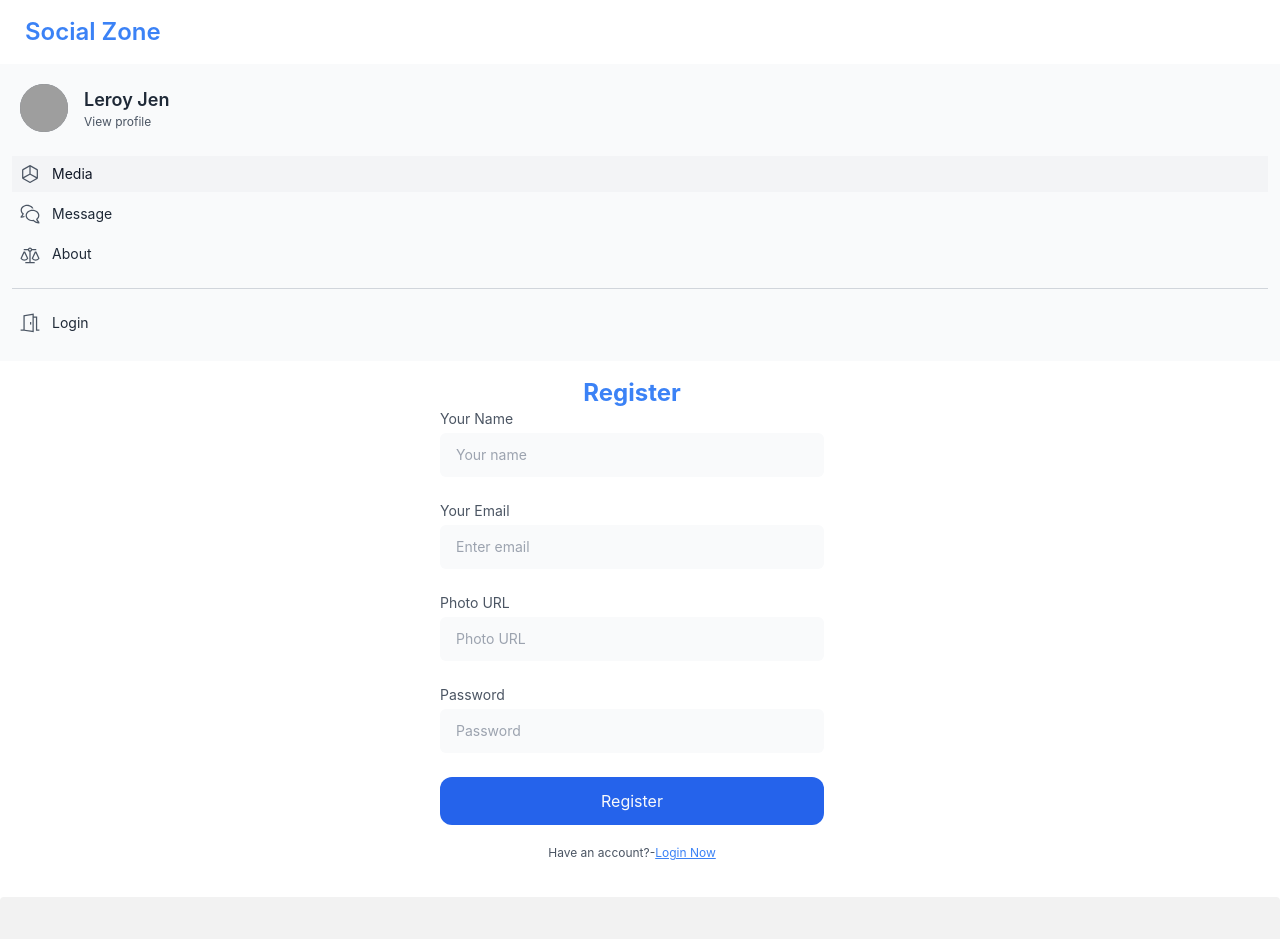
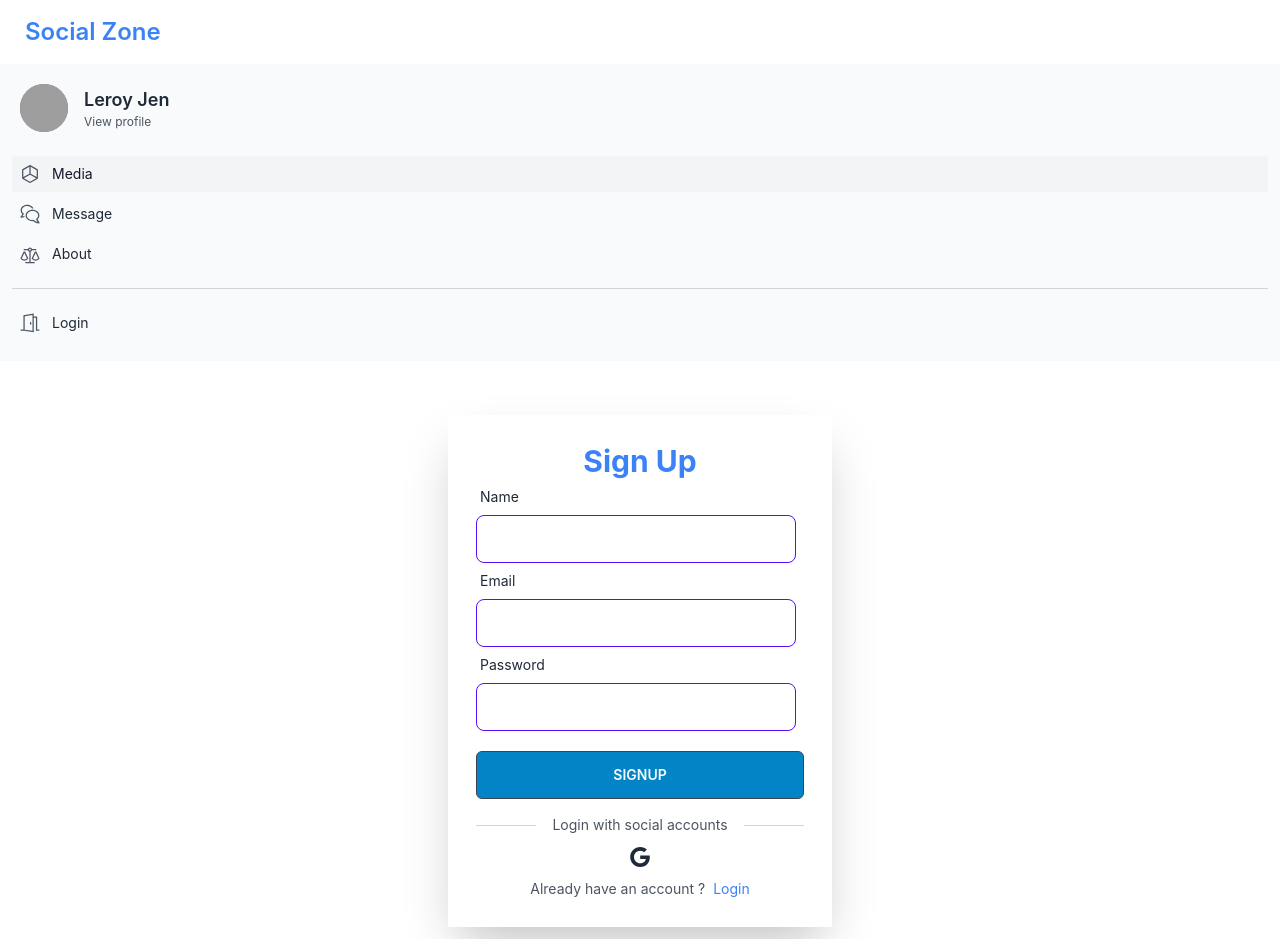
Before and after one commit to ArifJawad18/Social-Zone, a React (Create React App) app: page /signup in a window 1280 px wide. Shown: the top 939 px of the page. Built offline with nearby package versions, Linux system fonts and the light colour scheme; no server answers; grey boxes are pictures that could not be loaded.

Commit message:
edit commit

```diff
--- a/package.json
+++ b/package.json
@@ -10,6 +10,7 @@
     "firebase": "^9.17.1",
     "react": "^18.2.0",
     "react-dom": "^18.2.0",
+    "react-hook-form": "^7.43.1",
     "react-hot-toast": "^2.4.0",
     "react-router-dom": "^6.8.1",
     "react-scripts": "5.0.1",
--- a/src/Pages/Login/Login.js
+++ b/src/Pages/Login/Login.js
@@ -1,32 +1,56 @@
 import { GoogleAuthProvider } from "firebase/auth";
 import React, { useContext, useState } from "react";
-import { useNavigate } from "react-router-dom";
+import { useForm } from "react-hook-form";
+import { Link, useLocation, useNavigate } from "react-router-dom";
 import { AuthContext } from "../../contexts/AuthProvider/AuthProvider";
 
 const Login = () => {
-  const [error, setError] = useState("");
-
+  const {
+    register,
+    formState: { errors },
+    handleSubmit,
+  } = useForm();
   const { signIn } = useContext(AuthContext);
+  const [loginError, setLoginError] = useState("");
+  const location = useLocation();
   const navigate = useNavigate();
 
-  const handleSubmit = (event) => {
-    event.preventDefault();
-    const form = event.target;
-    const email = form.email.value;
-    const password = form.password.value;
+  const from = location.state?.from?.pathname || "/";
 
-    signIn(email, password)
+  const handleLogin = (data) => {
+    console.log(data);
+    setLoginError("");
+    signIn(data.email, data.password)
       .then((result) => {
         const user = result.user;
-        console.log(user);
-        form.reset();
-        setError("");
-        navigate("/");
+
+        const currentUser = {
+          email: user.email,
+        };
+
+        console.log(currentUser);
+
+        //get jwt token
+        fetch("/jwt", {
+          method: "POST",
+          headers: {
+            "content type": "application/json",
+          },
+          body: JSON.stringify(currentUser),
+        })
+          .then((res) => res.json())
+          .then((data) => {
+            console.log(data);
+
+            //local storage
+            localStorage.setItem("token", data.token);
+          });
+
+        navigate(from, { replace: true });
       })
-
       .catch((error) => {
-        console.error(error);
-        setError(error.message);
+        console.log(error.message);
+        setLoginError(error.message);
       });
   };
 
@@ -42,48 +66,44 @@ const Login = () => {
       })
       .catch((error) => console.error(error));
   };
+  return (
+    <div className="h-[500px] flex justify-center items-center">
+      <div className="w-96 p-7 shadow-2xl bg-base-100">
+        <h2 className="text-blue-500 text-3xl font-bold text-center"> Login</h2>
+        <form onSubmit={handleSubmit(handleLogin)}>
+          <div className="form-control w-full max-w-xs">
+            <label className="label">
+              <span className="label-text">Email</span>
+            </label>
 
-  return (
-    <div className="hero-content flex-col lg:flex-row-reverse">
-      <div className="text-center lg:text-left">
-        <h1 className="text-2xl text-center text-blue-500 font-bold">Login</h1>
-        <form
-          onSubmit={handleSubmit}
-          novalidate=""
-          action=""
-          className="space-y-6 ng-untouched ng-pristine ng-valid"
-        >
-          <div className="space-y-1 text-sm">
-            <label for="email" className="block text-gray-600">
-              Email address
-            </label>
             <input
-              type="text"
-              name="email"
-              id="email"
-              placeholder=" Email"
-              required
-              className="w-full px-4 py-3 rounded-md border-gray-300 bg-gray-50 text-gray-800 focus:border-blue-600"
+              type="email"
+              {...register("email", { required: "Email Address is Empty " })}
+              className="input input-bordered input-primary w-full max-w-xs"
             />
+            {errors.email && (
+              <p className="text-red-500">{errors.email?.message}</p>
+            )}
           </div>
-          <div className="space-y-1 text-sm">
-            <label for="password" className="block text-gray-600">
-              Password
+          <div className="form-control w-full max-w-xs">
+            <label className="label">
+              <span className="label-text">Password</span>
             </label>
             <input
               type="password"
-              name="password"
-              id="password"
-              placeholder="Password"
-              required
-              className="w-full px-4 py-3 rounded-md border-gray-300 bg-gray-50 text-gray-800 focus:border-blue-600"
+              {...register("password", { required: "Password is Empty" })}
+              className="input input-bordered input-primary  w-full max-w-xs"
             />
+            {errors.password && (
+              <p className="text-red-500">{errors.password?.message}</p>
+            )}
           </div>
-          <button className="block w-full p-3 text-center rounded-xl text-gray-50 bg-blue-600">
-            Sign in
-          </button>
-
-          <p className="text-danger">{error}</p>
+          <input
+            className=" btn  w-full mt-5 px-8 py-3 font-semibold rounded-md bg-sky-600 text-gray-50"
+            value="Login"
+            type="submit"
+          />
+          <div>{loginError && <p>{}</p>}</div>
         </form>
         <div className="flex items-center pt-4 space-x-1">
           <div className="flex-1 h-px sm:w-16 bg-gray-300"></div>
@@ -107,15 +127,11 @@ const Login = () => {
             </svg>
           </button>
         </div>
-        <p className="text-xs text-center sm:px-10 text-gray-600">
-          Don't have an account?-
-          <a
-            rel="noopener noreferrer"
-            href="/signup"
-            className="underline  text-blue-500"
-          >
-            Signup Now
-          </a>
+        <p className=" text-center text-sm  text-gray-600">
+          Don't have an account ?
+          <Link className=" ml-2 text-blue-500" to="/signup">
+            Sign up{" "}
+          </Link>
         </p>
       </div>
     </div>
--- a/src/Pages/SignUp/SignUp.js
+++ b/src/Pages/SignUp/SignUp.js
@@ -1,120 +1,127 @@
 import React, { useContext, useState } from "react";
+import { useForm } from "react-hook-form";
+import { toast } from "react-hot-toast";
+import { Link, useNavigate } from "react-router-dom";
 import { AuthContext } from "../../contexts/AuthProvider/AuthProvider";
 
 const SignUp = () => {
-  const [error, setError] = useState("");
+  const {
+    register,
+    handleSubmit,
+    formState: { errors },
+  } = useForm();
+  const { createUser, updateUser } = useContext(AuthContext);
+  const [signupError, setSignUpError] = useState("");
+  const navigate = useNavigate();
 
-  const { createUser, updateUserProfile } = useContext(AuthContext);
+  const handleSignUp = (data) => {
+    console.log(data);
+    setSignUpError("");
 
-  const handleSubmit = (event) => {
-    event.preventDefault();
-    const form = event.target;
-    const name = form.name.value;
-    const photoURL = form.photoURL.value;
-    const email = form.email.value;
-    const password = form.password.value;
-    // console.log(name,photoURL,email,password);
-
-    createUser(email, password)
+    createUser(data.email, data.password)
       .then((result) => {
         const user = result.user;
         console.log(user);
-        setError("");
-        form.reset();
-        handleUpdateUserProfile(name, photoURL);
+        toast.success("Successfully SignUp");
+        const userInfo = {
+          displayName: data.name,
+        };
+        updateUser(userInfo)
+          .then(() => {
+            navigate("/");
+          })
+          .catch((err) => console.log(err));
       })
-      .catch((e) => {
-        console.error(e);
-        setError(e.message);
+      .catch((error) => {
+        console.log(error);
+        setSignUpError(error.message);
       });
+  };
 
-    const handleUpdateUserProfile = (name, photoURL) => {
-      const profile = {
-        displayName: name,
-        photoURL: photoURL,
-      };
-      updateUserProfile(profile)
-        .then(() => {})
-        .catch((error) => console.error(error));
-    };
-  };
+
+
   return (
-    <div className="hero-content flex-col lg:flex-row-reverse">
-      <div className="text-center lg:text-left"></div>
-      <div className="card flex-shrink-0 w-full max-w-sm bg-base-100">
-        <h1 className="text-2xl text-center text-blue-500 font-bold">
-          Register
-        </h1>
-        <form
-          onSubmit={handleSubmit}
-          novalidate=""
-          action=""
-          className="space-y-6 ng-untouched ng-pristine ng-valid"
-        >
-          <div className="space-y-1 text-sm">
-            <label for="name" className="block text-gray-600">
-              Your Name
+    <div className="h-[620px] flex justify-center items-center ">
+      <div className="w-96 p-7 shadow-2xl bg-base-100">
+        <h2 className="text-blue-500 text-3xl font-bold text-center">
+          {" "}
+          Sign Up
+        </h2>
+
+        <form onSubmit={handleSubmit(handleSignUp)}>
+          <div className="form-control w-full max-w-xs">
+            <label className="label">
+              <span className="label-text">Name</span>
             </label>
             <input
               type="text"
-              name="name"
-              id="name"
-              placeholder="Your name"
-              className="w-full px-4 py-3 rounded-md border-gray-300 bg-gray-50 text-gray-800 focus:border-blue-600"
+              {...register("name", { required: "Name is Empty" })}
+              className="input input-bordered input-primary w-full max-w-xs"
             />
+            {errors.name && (
+              <p className="text-red-500">{errors.name?.message}</p>
+            )}
           </div>
-          <div className="space-y-1 text-sm">
-            <label for="email" className="block text-gray-600">
-              Your Email
+          <div className="form-control w-full max-w-xs">
+            <label className="label">
+              <span className="label-text">Email</span>
             </label>
             <input
-              type="text"
-              name="email"
-              id="email"
-              placeholder="Enter email"
-              className="w-full px-4 py-3 rounded-md border-gray-300 bg-gray-50 text-gray-800 focus:border-blue-600"
+              type="email"
+              {...register("email", { required: "Email is Empty" })}
+              className="input input-bordered input-primary w-full max-w-xs"
             />
+            {errors.email && (
+              <p className="text-red-500">{errors.email?.message}</p>
+            )}
           </div>
-          <div className="space-y-1 text-sm">
-            <label for="photo url" className="block text-gray-600">
-              Photo URL
-            </label>
-            <input
-              type="text"
-              name="photoURL"
-              id="photo url"
-              placeholder="Photo URL"
-              className="w-full px-4 py-3 rounded-md border-gray-300 bg-gray-50 text-gray-800 focus:border-blue-600"
-            />
-          </div>
-          <div className="space-y-1 text-sm">
-            <label for="password" className="block text-gray-600">
-              Password
+          <div className="form-control w-full max-w-xs">
+            <label className="label">
+              <span className="label-text">Password</span>
             </label>
             <input
               type="password"
-              name="password"
-              id="password"
-              placeholder="Password"
-              className="w-full px-4 py-3 rounded-md border-gray-300 bg-gray-50 text-gray-800 focus:border-blue-600"
+              {...register("password", {
+                required: "Password is Empty",
+              })}
+              className="input input-bordered input-primary  w-full max-w-xs"
             />
+            {errors.password && (
+              <p className="text-red-500">{errors.password?.message}</p>
+            )}
           </div>
-          <button className="block w-full p-3 text-center rounded-xl text-gray-50 bg-blue-600">
-            Register
+          <input
+            className=" btn  w-full mt-5 px-8 py-3 font-semibold rounded-md bg-sky-600 text-gray-50"
+            value="SignUp"
+            type="submit"
+          />
+          {signupError && <p className="text-red-500">{signupError}</p>}
+        </form>
+        <div className="flex items-center pt-4 space-x-1">
+          <div className="flex-1 h-px sm:w-16 bg-gray-300"></div>
+          <p className="px-3 text-sm text-gray-600">
+            Login with social accounts
+          </p>
+          <div className="flex-1 h-px sm:w-16 bg-gray-300"></div>
+        </div>
+        <div className="flex justify-center space-x-4">
+          <button aria-label="Log in with Google" className="p-3 rounded-sm">
+            <svg
+              xmlns="http://www.w3.org/2000/svg"
+              viewBox="0 0 32 32"
+              className="w-5 h-5 fill-current"
+            >
+              <path d="M16.318 13.714v5.484h9.078c-0.37 2.354-2.745 6.901-9.078 6.901-5.458 0-9.917-4.521-9.917-10.099s4.458-10.099 9.917-10.099c3.109 0 5.193 1.318 6.38 2.464l4.339-4.182c-2.786-2.599-6.396-4.182-10.719-4.182-8.844 0-16 7.151-16 16s7.156 16 16 16c9.234 0 15.365-6.49 15.365-15.635 0-1.052-0.115-1.854-0.255-2.651z"></path>
+            </svg>
           </button>
-        </form>
-        <p className="text-xs text-center sm:px-10 mt-5 text-gray-600">
-          Have an account?-
-          <a
-            rel="noopener noreferrer"
-            href="/login"
-            className="underline  text-blue-500"
-          >
-            Login Now
-          </a>
+        </div>
+        <p className=" text-center text-sm  text-gray-600">
+          Already have an account ?
+          <Link className=" ml-2 text-blue-500" to="/login">
+            Login{" "}
+          </Link>
         </p>
       </div>
-
     </div>
   );
 };
```
Also changed, not shown: src/contexts/AuthProvider/AuthProvider.js (+20 -12 lines), 1 other file (tests, documents, lock files or other folders).
